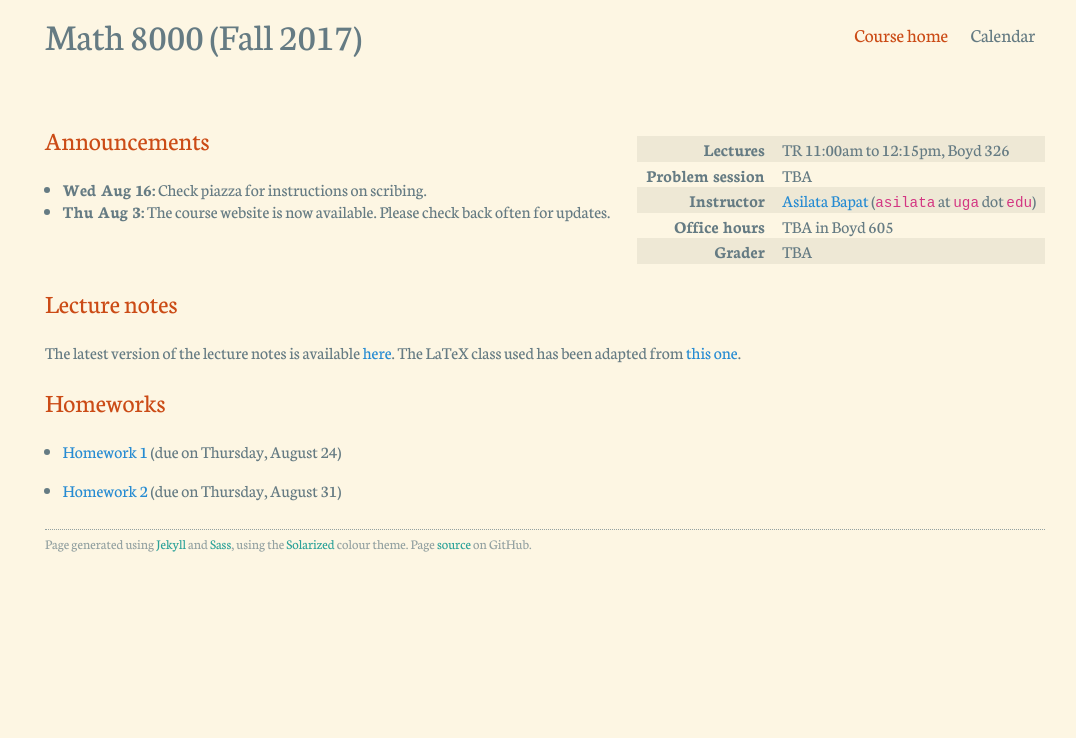
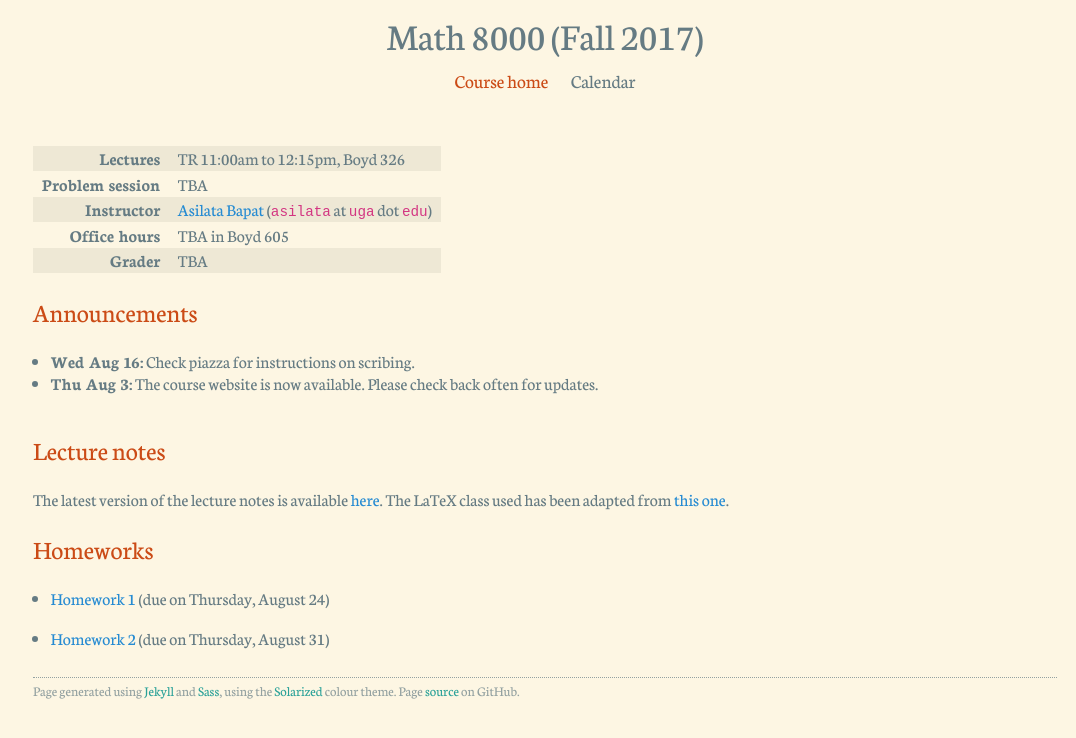
Before and after one commit to asilata/8000fall17, a Jekyll site: the page built from index.md, in a window 1280 px wide. Shown: the top 738 px of the page, without its empty margins (95-1171 px from the left). Built offline with Jekyll 4.4.1, drawn with Linux system fonts in a browser that asks for light colours.

Commit message:
Updated CSS styling.

```diff
--- a/css/stylesheet.scss
+++ b/css/stylesheet.scss
@@ -7,28 +7,28 @@
 $title-font: Neuton;
 $body-font: Neuton;
 
-@media screen and (max-width: 480px) {
+@media screen and (max-width: 559px) {
     body {
         max-width:95%;
         font-size:100%;
     }
 }
 
-@media screen and (min-width: 480px) {
+@media screen and (min-width: 559px) {
     body {
         max-width:80%;
     }
 }
 
-@media screen and (min-width: 550px) {
+@media screen and (min-width: 600px) {
     body {
         font-size:110%;
     }
 }
 
-@media screen and (min-width: 1000px) {
+@media screen and (min-width: 1300px) {
     body {
-        max-width:1000px;
+        max-width:1300px;
 
         header {
           flex-direction: row;
```
